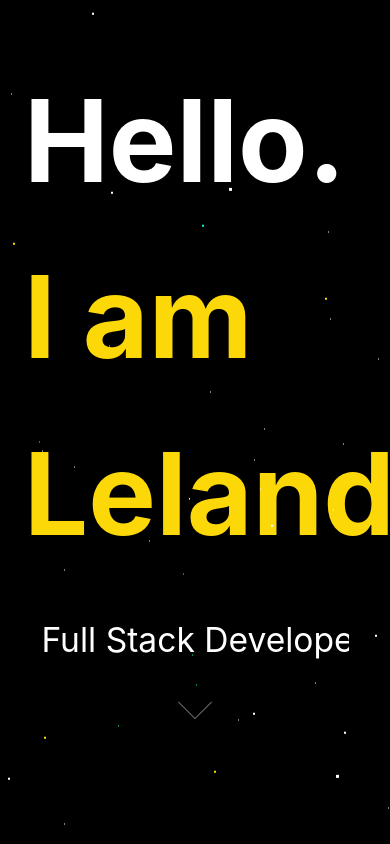
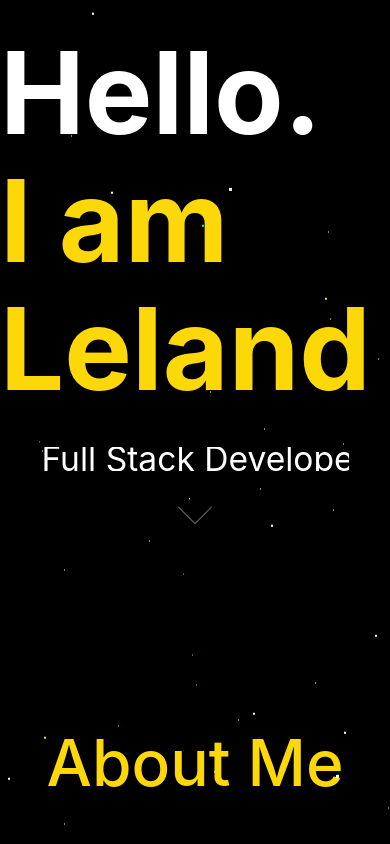
Before and after one commit to ilelandhayes/Portfolio, a plain HTML site: page index.html in a window 390 px wide. Shown: the top 844 px of the page. Drawn offline with nearby package versions, Linux system fonts and the light colour scheme.

Commit message:
added more spacing for mobile view

```diff
--- a/index.html
+++ b/index.html
@@ -76,7 +76,7 @@
       <div class="particle"></div>
     </div>
 
-    <section class="section title-container">
+    <section class="title-container">
       <div class="place-holder">
         <div class="is-flex is-flex-direction-column intro intro-sec">
           <div id="title" class="hello">Hello.</div> <br>
--- a/style.css
+++ b/style.css
@@ -506,6 +506,7 @@ body {
 @media screen and (max-width: 610px) {
   .title-container {
     margin-top: 0.8rem;
+    line-height: 1.5rem;
   }
 }
 
@@ -541,6 +542,7 @@ body {
 @media screen and (max-width: 610px) {
   .hello {
     font-size: 7.1em !important;
+    height: 100px;
   }
 }
 
@@ -553,6 +555,7 @@ body {
 @media screen and (max-width: 610px) {
   .occupancy {
     font-size: 0.7em !important;
+    margin-top: 4.5rem;
   }
 }
 
@@ -623,7 +626,7 @@ body {
   flex-direction: column;
   height: fit-content;
   margin-bottom: 0;
-  margin-top: 7.5rem;
+  margin-top: 14rem;
 }
 
 .about-section {
```
